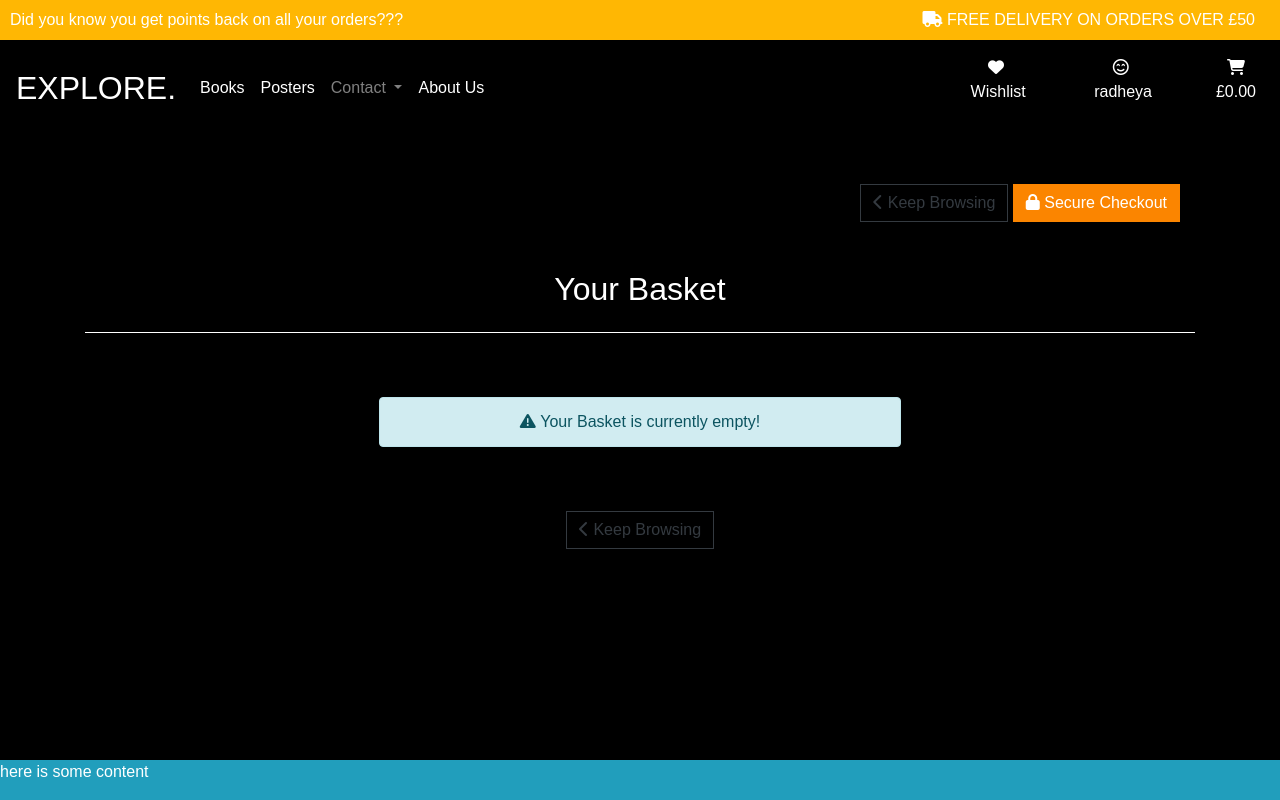
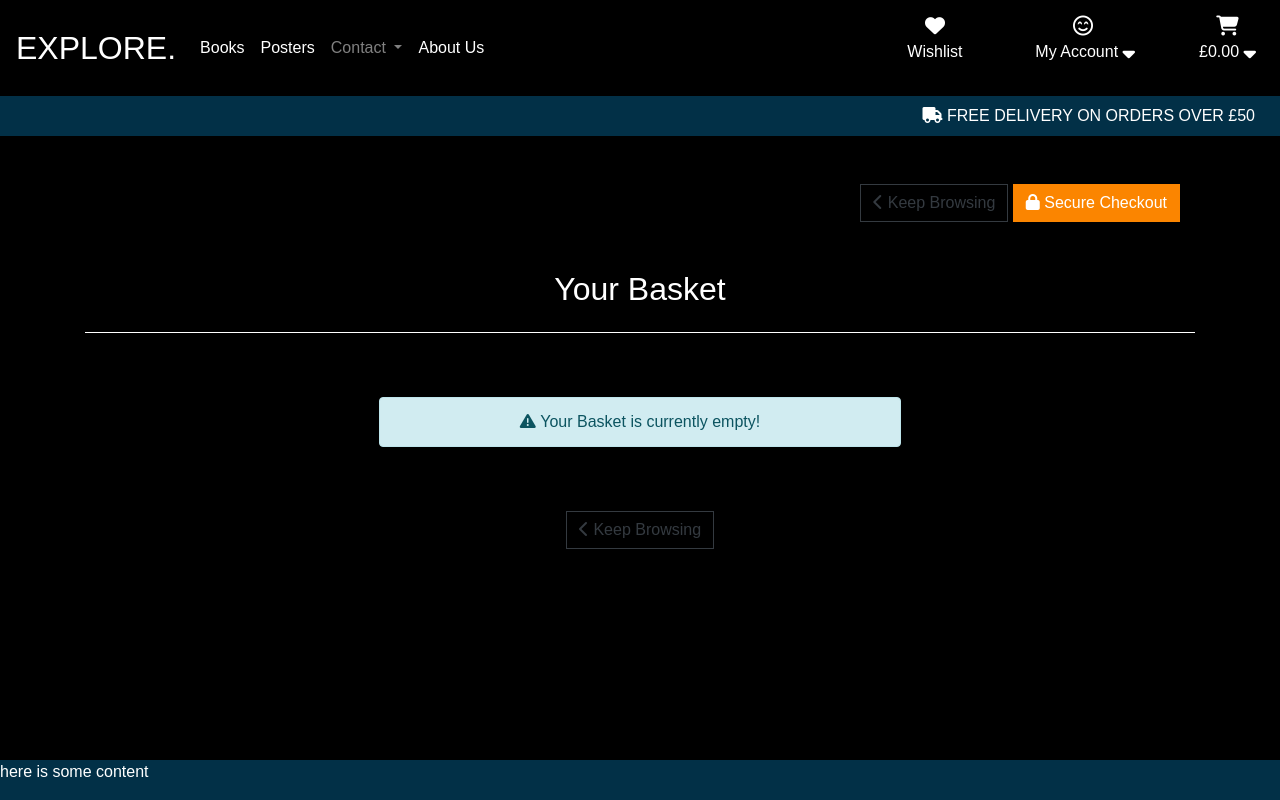
Before and after one commit to RadheyaM/explore, a Django app: page /basket/ in a window 1280 px wide. Run offline with Django 3.2, Linux system fonts and the light colour scheme; a user stored in the database is signed in; data comes from the database, SQL or seed files in the repository; some libraries are stand-ins or nearby versions.

Commit message:
Make some adjustments to the styling and structure of the navbar, footer

```diff
--- a/static/css/base.css
+++ b/static/css/base.css
@@ -47,7 +47,7 @@ hr {
     display: flex;
     height: 40px;
     width:100%;
-    background: var(--yellow);
+    background: var(--dark-blue);
     margin: 0;
     padding: 0;
     text-align: right;
@@ -62,6 +62,14 @@ hr {
 
 .navbar {
     background-color: black;
+}
+
+.navbar ul {
+    align-items: center;
+}
+
+.navbar i {
+    font-size: 1.25rem;
 }
 
 .navbar-brand {
@@ -146,7 +154,7 @@ hr {
 
 footer {
     width: 100%;
-    background-color: var(--blue);
+    background-color: var(--dark-blue);
     flex-shrink: 0;
 }
 
--- a/templates/base.html
+++ b/templates/base.html
@@ -35,8 +35,8 @@
     <title>Explore {% block extra_title%}| Books & Posters{% endblock %}</title>
   </head>
   <body>
+    {% include 'includes/desktop-nav.html' %}
     {% include 'includes/top-banner.html' %}
-    {% include 'includes/desktop-nav.html' %}
     {% if messages %}
       <div class="container message-container">
           {% for message in messages %}
--- a/templates/includes/desktop-nav.html
+++ b/templates/includes/desktop-nav.html
@@ -29,7 +29,7 @@
     </div>
     <div class="collapse navbar-collapse" id="navbarNavDropdown">
         <ul class="navbar-nav ml-auto">
-            <li class="nav-item mr-5">
+            <li class="nav-item mr-5 text-center">
                 <a class="nav-link active"
                           {% if user.is_authenticated %}
                               href="{% url 'wishlist' %}"
@@ -38,26 +38,26 @@
                           {% endif %}>
                   <div class="text-center">
                       <div><i class="fa-solid fa-heart"></i></div>
-                        <p>&nbsp;Wishlist</p>
+                        <p>&nbsp;Wishlist&nbsp;</p>
                   </div>
                 </a>
             </li>
-            <li class="nav-item dropdown mr-5">
+            <li class="nav-item dropdown mr-5 text-center">
                 <a class="nav-link active" href="#" role="button" data-toggle="dropdown" aria-expanded="false">
                   <div class="text-center">
                     {% if user.is_authenticated %}
-                      <div><i class="fa-regular fa-face-smile-beam"></i></div>
-                        <p>&nbsp;{{ user }}</p>
+                      <div class="text-center"><i class="fa-regular fa-face-smile-beam"></i></div>
+                        <p>&nbsp;My Account&nbsp;<i class="fa-solid fa-sort-down"></i></p>
                     {% else %}
                     <i class="fa-solid fa-door-open"></i>
-                    <p>&nbsp;Login</p>
+                    <p>&nbsp;Login&nbsp;<i class="fa-solid fa-sort-down"></i></p>
                     {% endif %}
                   </div>
                 </a>
                 <div class="dropdown-menu">
                     {% if user.is_authenticated %}
                         {% if user.is_superuser %}
-                            <a class="dropdown-item" href="{% url 'manage_products' %}"><i class="fa-solid fa-user"></i>&nbsp;Manage Products</a>
+                            <a class="dropdown-item" href="{% url 'manage_products' %}"><i class="fa-solid fa-list-check"></i>&nbsp;Manage Products</a>
                         {% endif %}
                         <a class="dropdown-item" href="{% url 'profile' %}"><i class="fa-solid fa-user"></i>&nbsp;My Profile</a>
                         <a class="dropdown-item" href="{% url 'account_logout' %}"><i class="fa-solid fa-person-walking-arrow-right"></i>&nbsp;Logout</a>
@@ -67,7 +67,7 @@
                     {% endif %}
                 </div>
             </li>
-            <li class="nav-item active">
+            <li class="nav-item active text-center">
               <a class="nav-link" data-toggle="collapse" href="#basket-sidenav" role="button" aria-expanded="false" aria-controls="basket-sidenav">
                   <div class="text-center">
                         <i class="fa-solid fa-cart-shopping"></i>
@@ -77,9 +77,9 @@
                   </div>
                   <p>
                       {% if grand_total %}
-                        £{{ grand_total|floatformat:2 }}
+                        £{{ grand_total|floatformat:2 }}&nbsp;<i class="fa-solid fa-sort-down"></i>
                       {% else %}
-                        £0.00
+                        £0.00&nbsp;<i class="fa-solid fa-sort-down"></i>
                       {% endif %}
                   </p>
               </a>
--- a/templates/includes/top-banner.html
+++ b/templates/includes/top-banner.html
@@ -1,7 +1,6 @@
 <div class="row top-banner">
     <div class="col-6 subscribe-banner">
         {% if user.is_authenticated %}
-            Did you know you get points back on all your orders???
         {% else %}
             <a href="{% url 'account_signup' %}" class="btn btn-sm btn-action">Create Account</a>
             GET 10% OFF YOUR FIRST ORDER!
```
